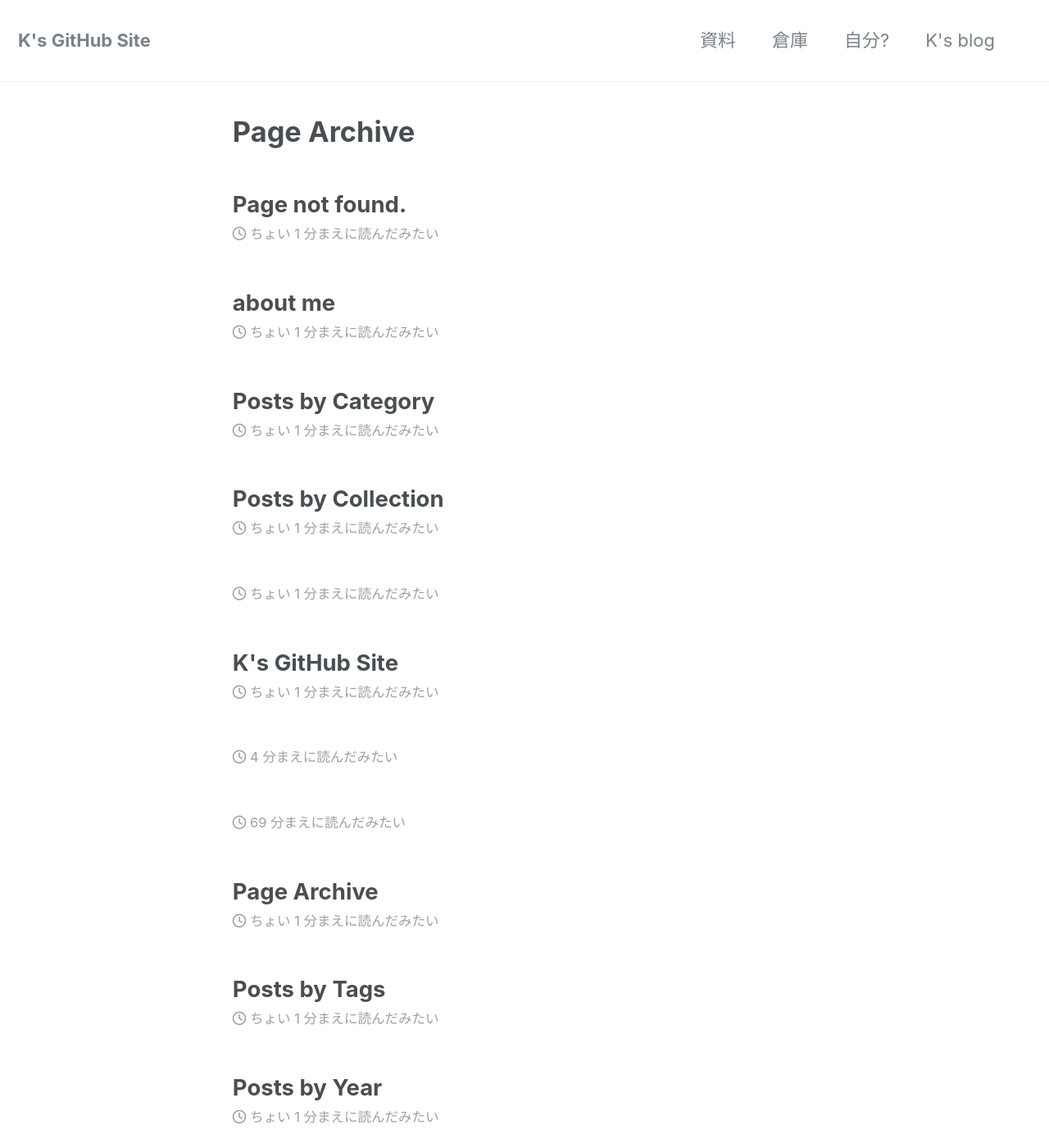
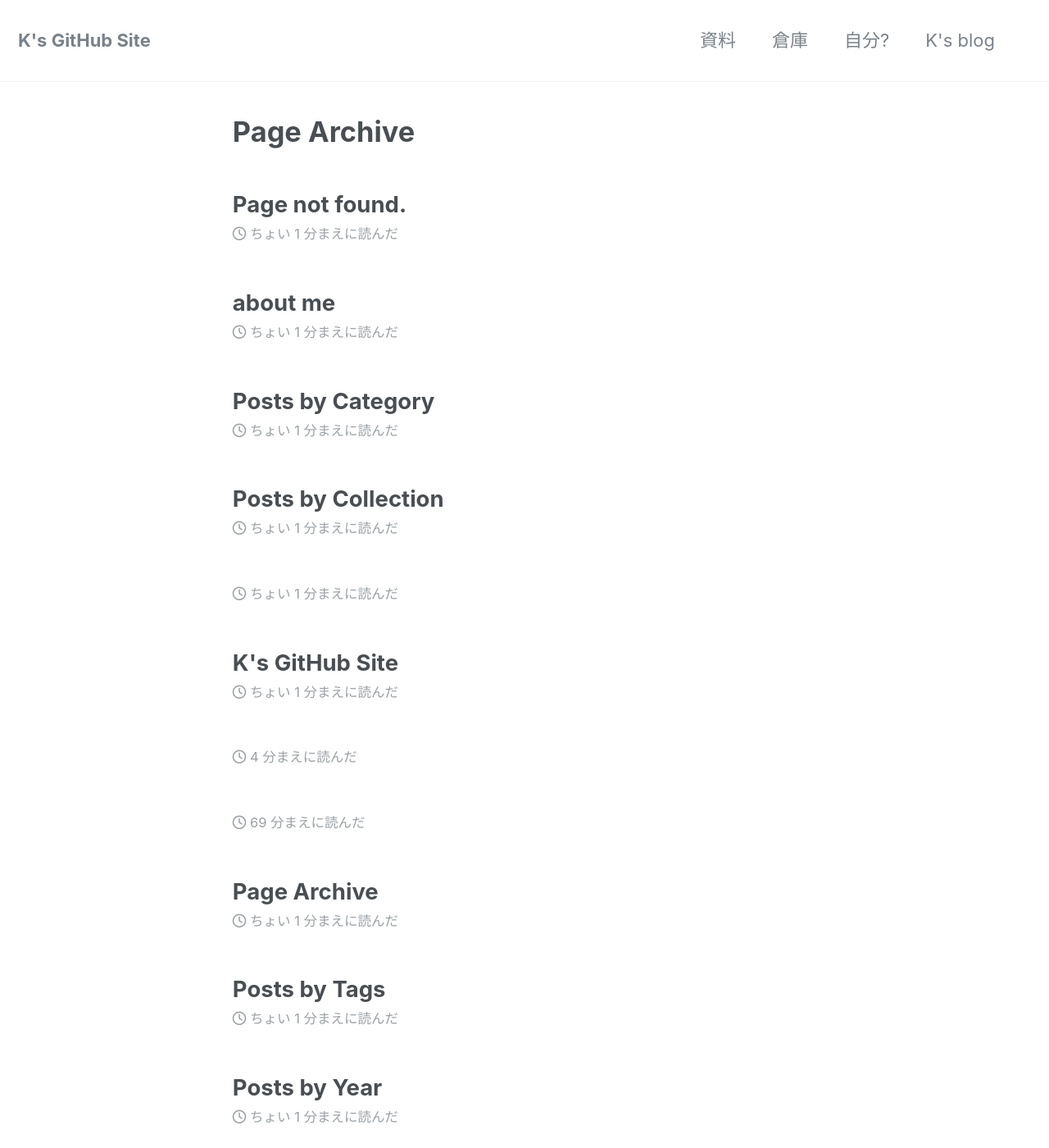
Before and after one commit to laureltreetop/laureltreetop.github.io, a Jekyll site: the page built from _pages/page-archive.html, in a window 1280 px wide and 1400 px high. Shown: the whole window at 82% size. Built offline with Jekyll 4.4.1, drawn with Linux system fonts in a browser that asks for light colours; nearby versions of some CDN libraries.

Commit message:
Update ui-text.yml

```diff
--- a/_data/ui-text.yml
+++ b/_data/ui-text.yml
@@ -12,7 +12,7 @@ ja-JP: &DEFAULT_JP
   toc_label                  : "On This Page"
   ext_link_label             : "Direct Link"
   less_than                  : "ちょい"
-  minute_read                : "分まえに読んだみたい"
+  minute_read                : "分まえに読んだ"
   share_on_label             : "しぇあ"
   meta_label                 :
   tags_label                 : "たぐ:"
```
